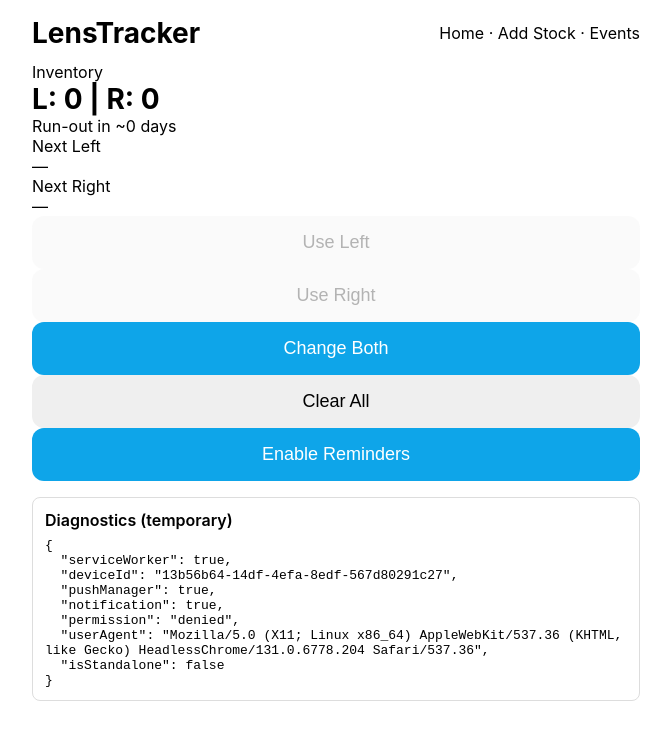
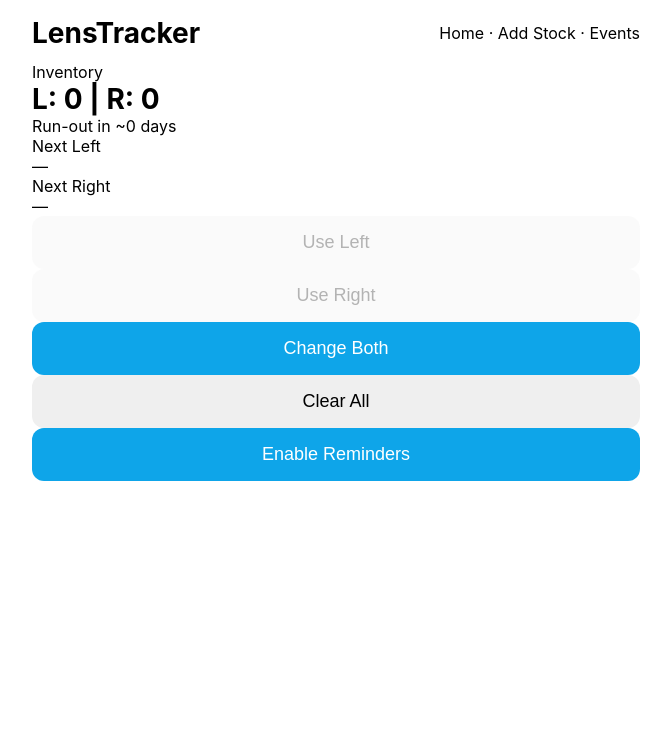
Before and after one commit to akshaychopra5207/lens-tracker, a React (Vite) app: page / in a window 1280 px wide. Shown: the top 740 px of the page, without its empty margins (304-975 px from the left). Built offline with nearby package versions, Linux system fonts and the light colour scheme.

Commit message:
remove diagnostics

```diff
--- a/src/ui/Home.tsx
+++ b/src/ui/Home.tsx
@@ -4,7 +4,6 @@ import { clearAll, listEventsDesc, saveEvent } from "../data/repo";
 import { getSettings } from "../data/settingsRepo";
 import { ev } from "../domain/events";
 import { project } from "../domain/projection";
-import { Diagnostics } from "./components/Diagnostics";
 import { subscribeForPush } from "./push";
 import { registerPushSubscription } from "./pushApi";
 import { getOrCreateDeviceId } from "./deviceId";
@@ -82,7 +81,9 @@ export default function Home() {
         // 4) Tell Worker about this cycle (server-side “single source of truth”)
         if (due) {
             try {
-                await upsertCycle(eye, due);
+                const r = await upsertCycle(eye, due);
+                console.log("cycle upserted", r);
+
             } catch (err: any) {
                 // Don’t block lens usage if push infra is down
                 console.error("cycle/upsert failed:", err);
@@ -149,7 +150,6 @@ export default function Home() {
                 Enable Reminders
             </button>
 
-            <Diagnostics />
         </div>
     );
 }
```
